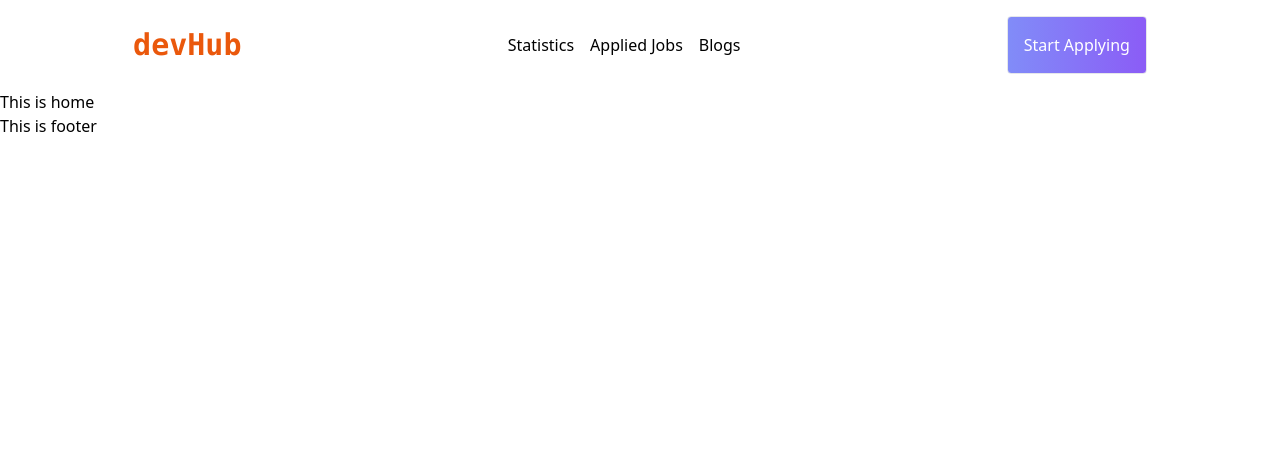
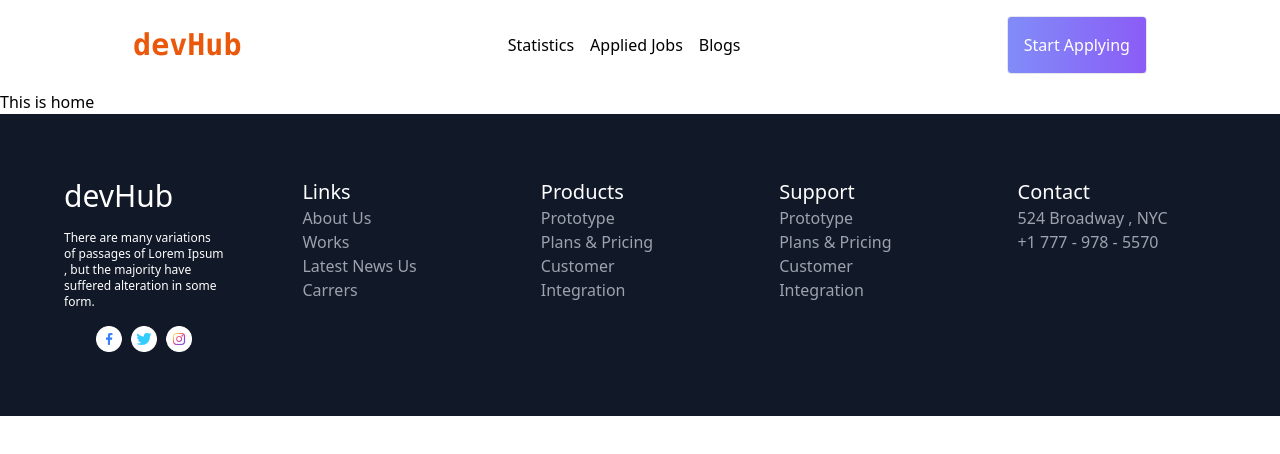
Before and after one commit to devMorshed/devHub, a React (Vite) app: page / in a window 1280 px wide. Shown: the top 454 px of the page. Built offline with nearby package versions, Linux system fonts and the light colour scheme.

Commit message:
footer section

```diff
--- a/src/components/Footer.jsx
+++ b/src/components/Footer.jsx
@@ -1,11 +1,48 @@
-import React from 'react';
+import React from "react";
 
 const Footer = () => {
-  return (
-    <div>
-      <h3>This is footer</h3>
-    </div>
-  );
+	return (
+		<div className="bg-gray-900 ">
+			<div className="max-w-7xl mx-auto p-6 md:p-16 grid-cols-2 md:grid-cols-3 lg:gap-10 md:gap-6 gap-8  text-center lg:text-start grid lg:grid-cols-5 text-white">
+				<div className="w-40 mx-auto lg:mx-0 space-y-4">
+					<h3 className="text-3xl">devHub</h3>
+					<p className="text-xs">
+						There are many variations of passages of Lorem Ipsum ,
+						but the majority have suffered alteration in some form.
+          </p>
+          <ul className="">
+            <li className="flex justify-center"><img className="w-24" src="/src/assets/Group 9969.png" alt="" /></li>
+          </ul>
+				</div>
+				<ul className="text-gray-400">
+					<h4 className="text-white text-xl">Links</h4>
+					<li>About Us</li>
+					<li>Works </li>
+					<li>Latest News Us</li>
+					<li>Carrers </li>
+				</ul>
+				<ul className="text-gray-400">
+					<h4 className="text-white text-xl">Products</h4>
+					<li>Prototype </li>
+					<li>Plans & Pricing </li>
+					<li>Customer</li>
+					<li>Integration </li>
+				</ul>
+				<ul className="text-gray-400">
+					<h4 className="text-white text-xl">Support</h4>
+					<li>Prototype </li>
+					<li>Plans & Pricing </li>
+					<li>Customer</li>
+					<li>Integration </li>
+				</ul>
+				<ul className="text-gray-400">
+					<h4 className="text-white text-xl">Contact</h4>
+					<li>524 Broadway , NYC </li>
+					<li>+1 777 - 978 - 5570 </li>
+				</ul>
+			</div>
+		</div>
+	);
 };
 
 export default Footer;
--- a/src/components/Header.jsx
+++ b/src/components/Header.jsx
@@ -23,7 +23,9 @@ const Header = () => {
 					Blogs
 				</NavLink>
 			</div>
-			<Button text="Start Applying" />
+			<Link to='/'>
+				<Button text="Start Applying" />
+			</Link>
 		</div>
   );
 };
```
Also changed, not shown: src/assets/Group 9969.png (added).
